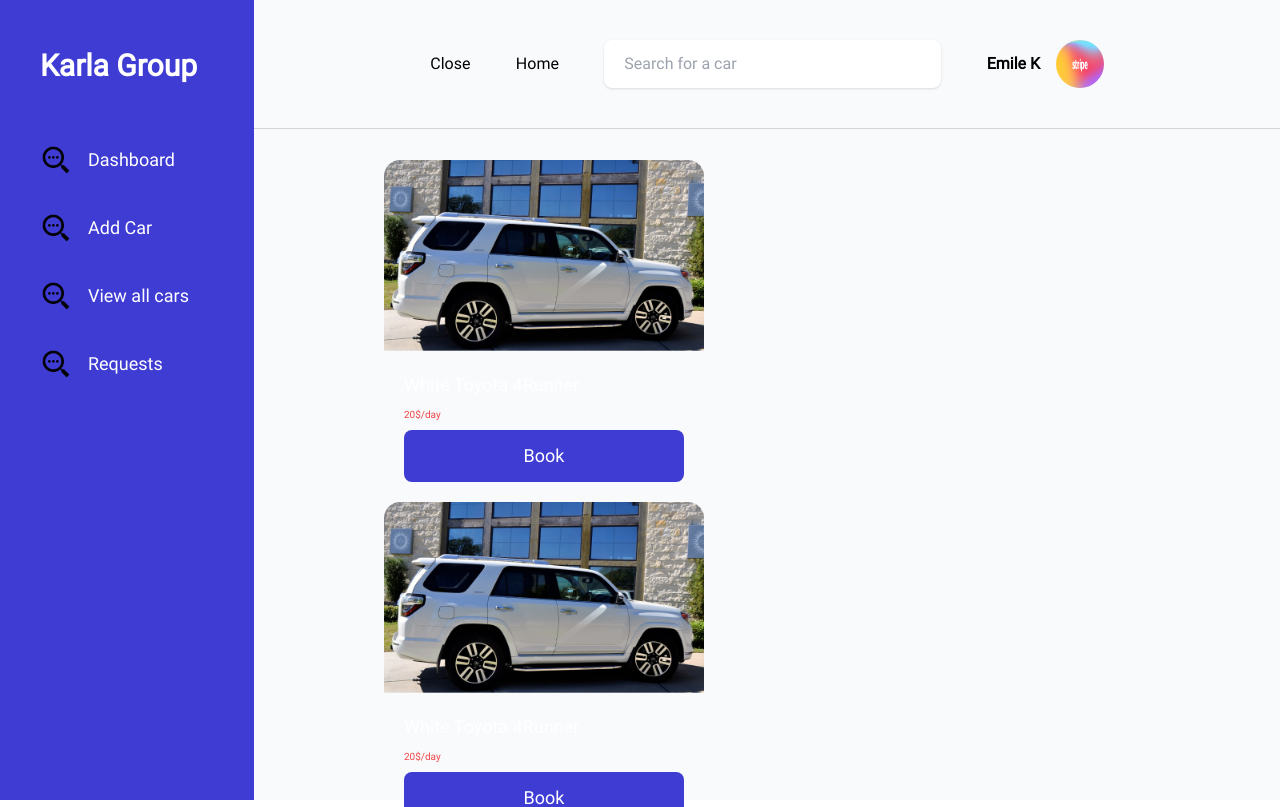
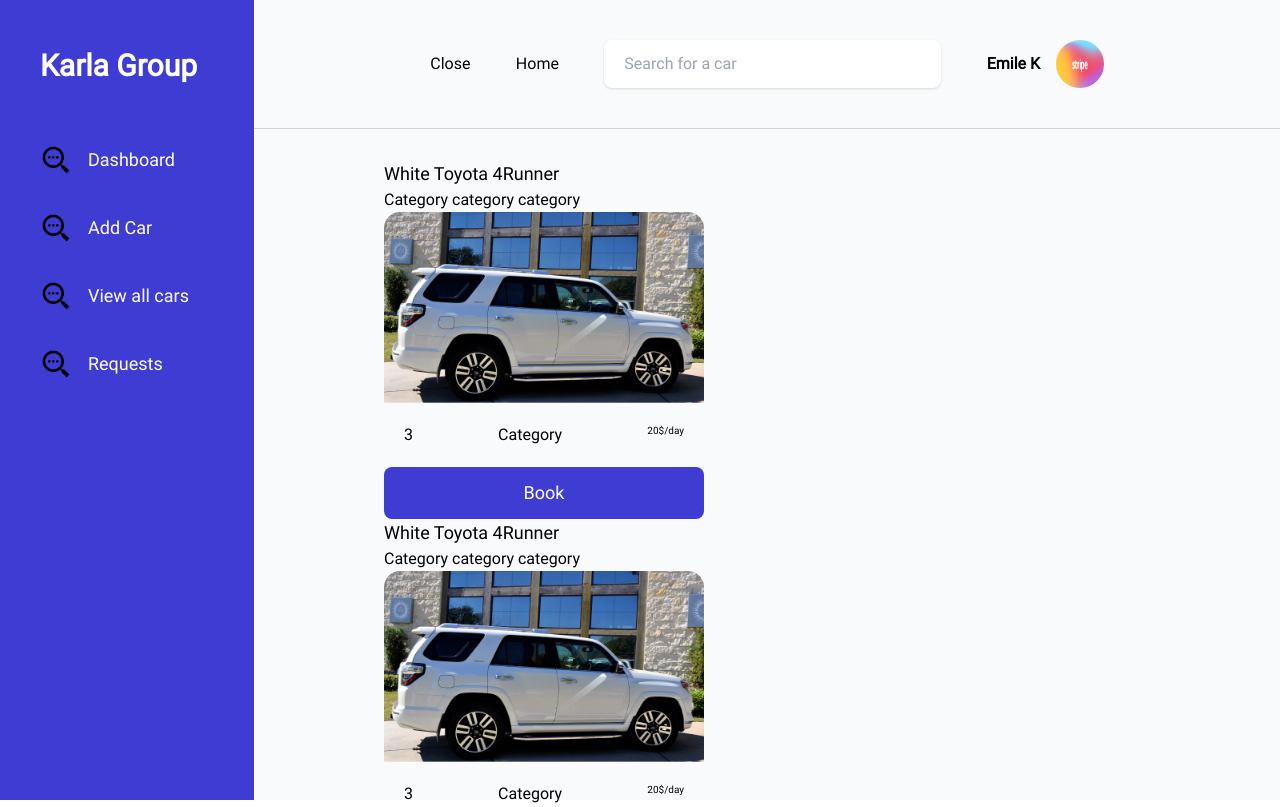
Before and after one commit to KARL-GROUP/karl-rental-fe, a Next.js app: page /dashboard in a window 1280 px wide. Shown: the top 807 px of the page. Built offline with nearby package versions, Linux system fonts and the light colour scheme.

Commit message:
Refactor: Card refactor

```diff
--- a/src/components/cards/CarCard.tsx
+++ b/src/components/cards/CarCard.tsx
@@ -19,13 +19,18 @@
 
 
       <div className=" w-[20rem] rounded-[16px]">
+      <p className="text-lg">{carName}</p>
+<p>Category category category</p>
         <Image className="w-full object-fill rounded-t-[16px] " src={image} alt="car" width={100} height={100} />
-        <div className="text-white px-5 py-5 flex flex-col gap-2">
-          <p className="text-lg">{carName}</p>
-          <p className="text-[10px] text-red-500">{price}</p>
-          <Button text="Book" styles="w-full" />
+        <div className=" px-5 py-5 flex justify-between gap-2">
+          <p>{seats}</p>
+          <p>{category}</p>
+          <p className="text-[10px] ">{price}</p>
+
 
         </div>
+        <Button text="Book" styles="w-full" />
+
 
       </div>
 
```
